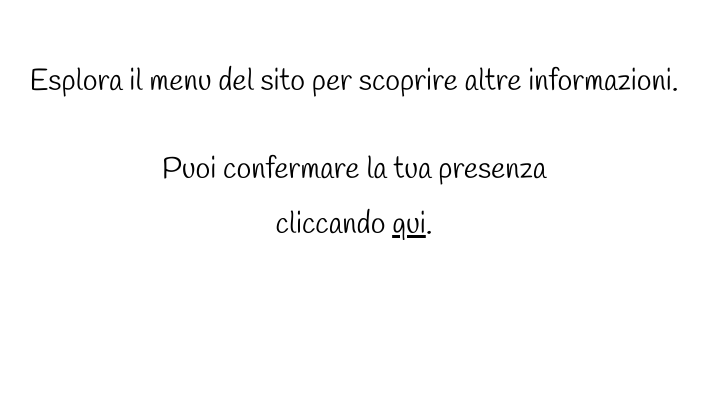
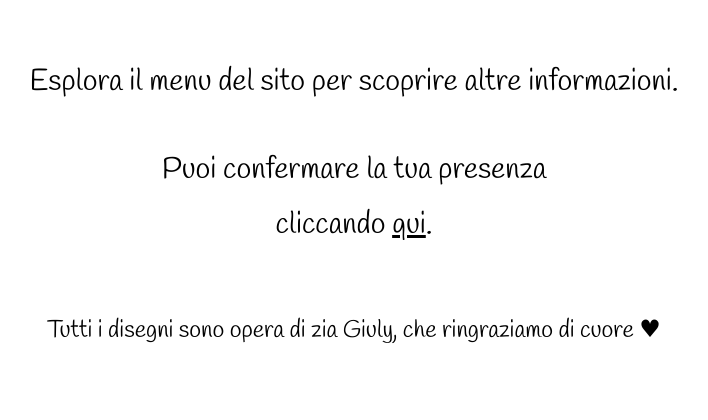
Before and after one commit to seciadev/django_weddingsite, a Django app: page / in a window 1280 px wide. Shown: the part 2781-3201 px from the top of the page, without its empty margins (286-994 px from the left). Before the commit the page ends 3021 px from the top, so only its background shows below. Run offline with Django 3.2, Linux system fonts and the light colour scheme; the visitor is signed in with stand-in values (Sample User, id 1); some libraries are stand-ins or nearby versions; some web fonts are replaced.

Commit message:
Ringraziamenti zia Giuly

```diff
--- a/savethedate/templates/savethedate/index.html
+++ b/savethedate/templates/savethedate/index.html
@@ -49,7 +49,10 @@
 	<h2 class="w3-handlee">Puoi confermare la tua presenza</h2>
 	<h2 class="w3-handlee">cliccando <a href="{% url 'conferma' %}">qui</a>.</h2>
 	<br>
-
+	<br>
+	<h3 class="w3-handlee">Tutti i disegni sono opera di zia Giuly, che ringraziamo di cuore ♥</h3>
+	<br>
+	<br>
 
 	</div>
 
```
